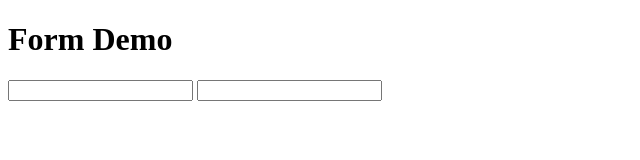
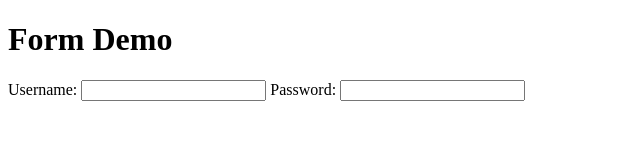
Before and after one commit to itava0/The_Web_Developer_Bootcamp, a plain HTML site: page HTML/forms.html in a window 1280 px wide. Shown: the whole page, without its empty margins (0-640 px from the left). Drawn offline with Linux system fonts and the light colour scheme.

Commit message:
Added labels to the form

```diff
--- a/HTML/forms.html
+++ b/HTML/forms.html
@@ -9,9 +9,11 @@
 <body>
   <h1>Form Demo</h1>
 
-  <form action="">
-    <input type="text">
-    <input type="password">
+  <form action="/demo">
+    <label for="username">Username:</label>
+    <input type="text" name="username" id="username">
+    <label for="password">Password:</label>
+    <input type="password" name="password" id="password">
   </form>
 
 </body>
```
